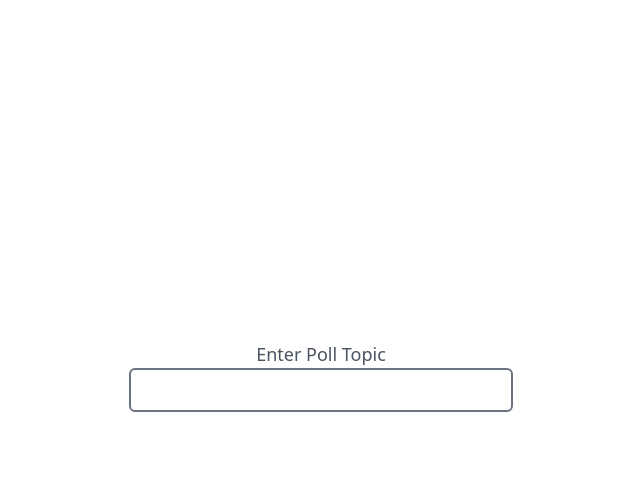
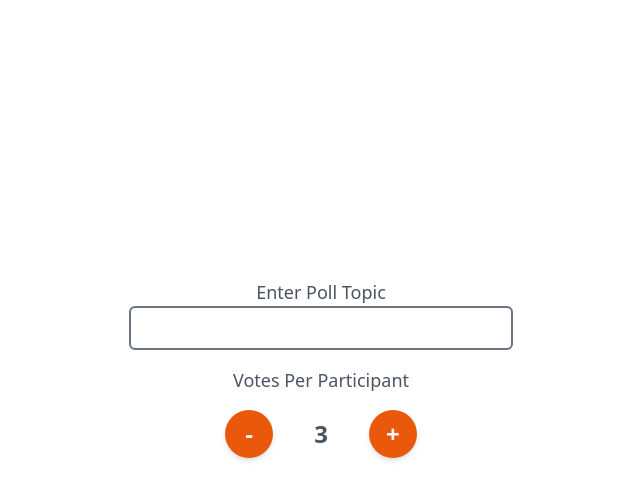
Before and after one commit to albert-byiringiro/vote-fusion, a React (Vite) app in the folder client/: page / in a window 1280 px wide. Both pictures are taken after a click on the button "Create New Poll". Shown: the top 500 px of the page, without its empty margins (319-959 px from the left). Built offline with nearby package versions, Linux system fonts and the light colour scheme.

Commit message:
feature: added count selector component to the create poll

```diff
--- a/client/src/pages/Create.tsx
+++ b/client/src/pages/Create.tsx
@@ -1,4 +1,5 @@
 import { useState } from "react"
+import CountSelector from "../components/ui/CountSelector"
 
 const Create: React.FC = () => {
   const [pollTopic, setPollTopic] = useState('')
@@ -12,6 +13,10 @@ const Create: React.FC = () => {
         <div className="text-center w-full">
           <input type="text" className="box info w-full" maxLength={100} onChange={(e) => setPollTopic(e.target.value)} />
         </div>
+        <h3 className="text-center mt-4 mb-2">Votes Per Participant</h3>
+        <div className="w-48 mx-auto my-4">
+          <CountSelector min={1} max={5} initial={3} step={1} onChange={(val) => setMaxVotes(val)}/>
+        </div>
       </div>
     </div>
   )
```
